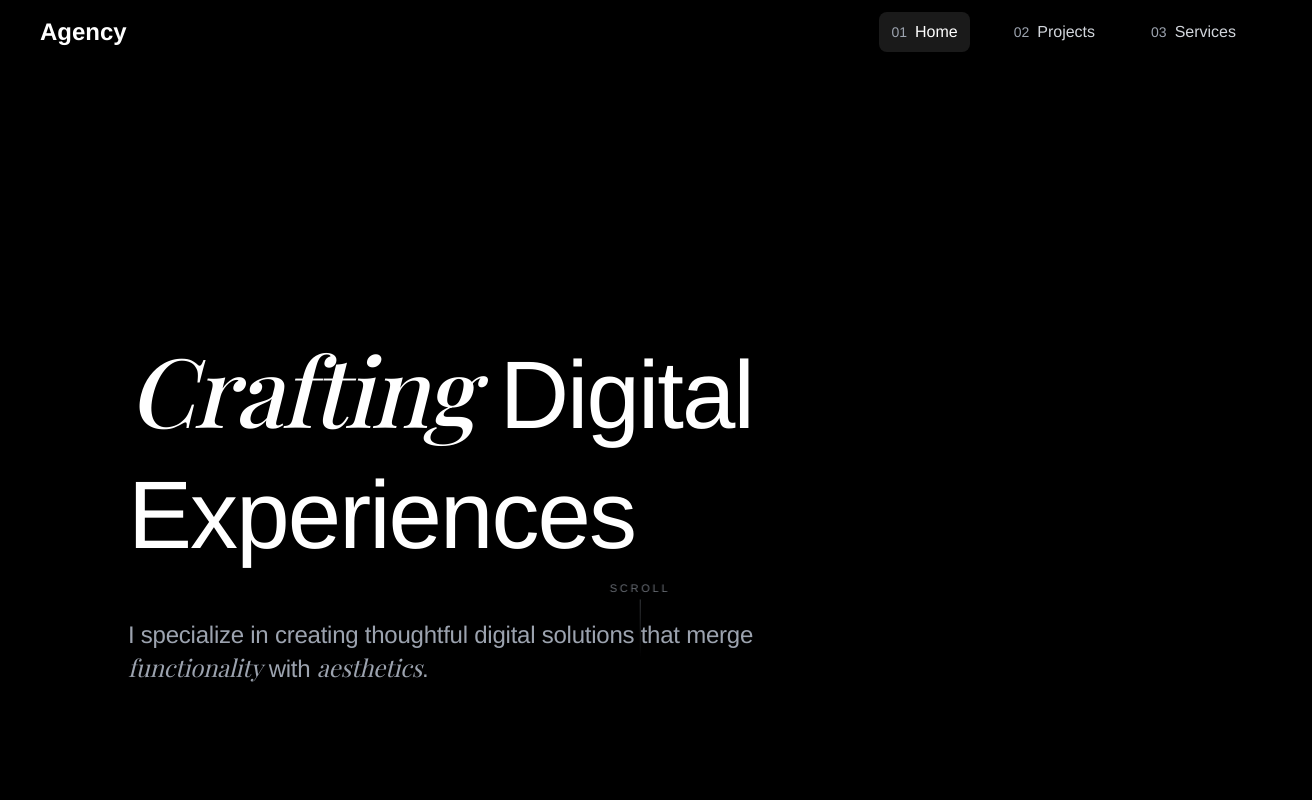
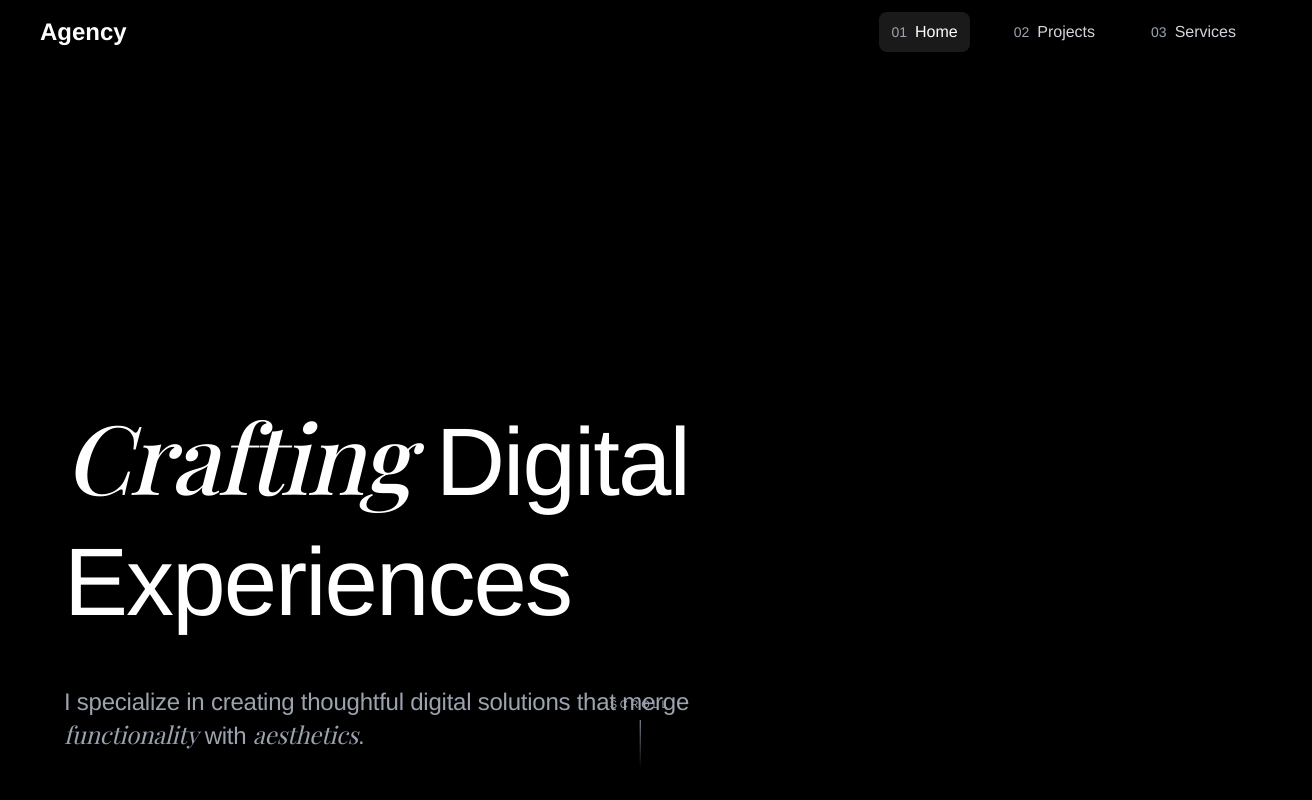
Before and after one commit to raunnnak/portfolio, a React (Vite) app: page / in a window 1280 px wide. Shown: the top 800 px of the page, 1312 px wide, since content can reach past the window. Built offline with nearby package versions, Linux system fonts and the light colour scheme; a web font is replaced by a local one.

Commit message:
[Cursor] version without side margins on backgrounds

```diff
--- a/src/components/AboutIntro.jsx
+++ b/src/components/AboutIntro.jsx
@@ -162,26 +162,29 @@ const AboutIntro = () => {
   return (
     <motion.div
       ref={sectionRef}
-      className="relative bg-black w-screen"
+      className="relative bg-black w-screen -mt-20"
       style={{
         height: '700vh',
         margin: 0,
         padding: 0,
-        transform: 'translateX(-8.5%)'
+        transform: 'translateX(-50%)',
+        marginLeft: '50%'
       }}
     >
       <motion.div
         ref={containerRef}
-        className="sticky top-0 h-screen w-screen overflow-hidden bg-[#0a0a0f]"
+        className="sticky top-0 h-screen w-full overflow-hidden bg-[#0a0a0f]"
         style={{
           opacity,
+          width: '100vw',
           margin: 0,
           padding: 0
         }}
       >
         <motion.div
-          className="absolute inset-0 w-screen"
+          className="absolute inset-0 w-full"
           style={{
+            width: '100vw',
             margin: 0,
             padding: 0
           }}
@@ -194,7 +197,8 @@ const AboutIntro = () => {
         </motion.div>
 
         <div className="relative z-10 flex items-center justify-center h-full w-screen">
-          <div className="max-w-4xl text-center px-4">
+          <div className="max-w-7xl mx-auto px-4 sm:px-6 lg:px-8">
+            <div className="max-w-4xl mx-auto text-center">
               <h2 className="text-5xl md:text-7xl font-medium text-white mb-8 tracking-tight leading-tight">
                 I pair <span className="font-serif italic font-normal">strong visual design</span> skills with a focus on <span className="font-serif italic font-normal">user-centered</span> design.
               </h2>
@@ -204,6 +208,7 @@ const AboutIntro = () => {
               </p>
             </div>
           </div>
+        </div>
       </motion.div>
     </motion.div>
   );
--- a/src/components/common/ScrollSection.jsx
+++ b/src/components/common/ScrollSection.jsx
@@ -1,32 +1,12 @@
-import { motion, useScroll, useTransform } from 'framer-motion';
-
-const ScrollSection = ({ children, isBlack = false, isFirst = false }) => {
-  const { scrollYProgress } = useScroll({
-    offset: ["start end", "end start"]
-  });
-
-  const opacity = useTransform(
-    scrollYProgress,
-    [0, 0.499, 0.5, 1],
-    [1, 1, 0, 0]
-  );
-
+const ScrollSection = ({ children, isBlack = false }) => {
   return (
-    <motion.section className={`relative ${isFirst ? 'pt-0' : 'pt-20'} pb-20`}>
-      <motion.div
-        className="absolute inset-0"
-        style={{
-          backgroundColor: isBlack ? '#171717' : '#ffffff',
-          opacity,
-        }}
-      />
-
-      <div className={`relative z-10 min-h-[80vh] flex flex-col justify-center ${
-        isBlack ? 'text-white' : 'text-black'
-      }`}>
-        {children}
+    <section className={`w-screen ${isBlack ? 'bg-black text-white' : 'bg-white text-black'}`}>
+      <div className="w-full">
+        <div className="max-w-7xl mx-auto px-4 sm:px-6 lg:px-8 w-full">
+          {children}
+        </div>
       </div>
-    </motion.section>
+    </section>
   );
 };
 
--- a/src/components/home/FeaturedProjects.jsx
+++ b/src/components/home/FeaturedProjects.jsx
@@ -4,7 +4,7 @@ import { featuredProjects } from '../../data/projects';
 
 const FeaturedProjects = () => {
   return (
-    <section className="w-full py-40 relative bg-white text-black">
+    <section className="w-full py-40 relative">
       <div className="container mx-auto px-6 lg:px-12">
         <div className="flex flex-col md:flex-row items-start">
           {/* Left side - Projects list */}
--- a/src/components/home/Hero.jsx
+++ b/src/components/home/Hero.jsx
@@ -1,111 +1,43 @@
-import { motion, useScroll, useTransform } from 'framer-motion';
-import { useRef } from 'react';
+import { motion } from 'framer-motion';
 
 const Hero = () => {
-  const ref = useRef(null);
-  const { scrollYProgress } = useScroll({
-    target: ref,
-    offset: ["start start", "end start"]
-  });
-
-  const y = useTransform(scrollYProgress, [0, 1], ["0%", "25%"]);
-  const opacity = useTransform(scrollYProgress, [0, 0.5], [1, 0]);
-
-  const textVariants = {
-    initial: { opacity: 0, y: 20 },
-    animate: {
-      opacity: 1,
-      y: 0,
-      transition: {
-        duration: 0.8,
-        ease: [0.24, 0.25, 0.25, 1],
-      }
-    },
-  };
-
-  const containerVariants = {
-    animate: {
-      transition: {
-        staggerChildren: 0.2,
-        delayChildren: 0.5,
-      },
-    },
-  };
-
-  const scrollIndicatorVariants = {
-    initial: { opacity: 0 },
-    animate: {
-      opacity: [0.3, 0.8, 0.3],
-      transition: {
-        duration: 2.5,
-        repeat: Infinity,
-        ease: "easeInOut"
-      }
-    }
-  };
-
   return (
-    <motion.section
-      ref={ref}
-      className="min-h-screen flex items-center justify-center relative overflow-hidden bg-black text-white"
-      initial="initial"
-      animate="animate"
-      style={{ opacity }}
-    >
-      <motion.div
-        className="container mx-auto px-4 relative z-10"
-        variants={containerVariants}
-        style={{ y }}
-      >
-        <div className="max-w-5xl mx-auto">
+    <section className="h-screen w-screen bg-black text-white relative">
+      <div className="absolute bottom-32 left-0 w-full">
+        <div className="max-w-7xl mx-auto px-4 sm:px-6 lg:px-8">
+          <div className="max-w-5xl">
             <div className="grid grid-cols-1 gap-4 md:gap-6">
-            <motion.div variants={textVariants}>
+              <div>
                 <h1 className="text-5xl md:text-7xl lg:text-8xl font-[500] tracking-[-0.02em] leading-[1.1]">
                   <span className="font-serif italic font-medium">Crafting</span>{" "}
                   Digital
                 </h1>
-            </motion.div>
+              </div>
 
-            <motion.div variants={textVariants}>
+              <div>
                 <h1 className="text-5xl md:text-7xl lg:text-8xl font-[500] tracking-[-0.02em] leading-[1.1]">
                   Experiences
                 </h1>
-            </motion.div>
+              </div>
 
-            <motion.p
-              className="text-xl md:text-2xl text-gray-400 mt-8 max-w-2xl font-[350] tracking-[-0.01em]"
-              variants={textVariants}
-            >
+              <p className="text-xl md:text-2xl text-gray-400 mt-8 max-w-2xl font-[350] tracking-[-0.01em]">
                 I specialize in creating thoughtful digital solutions that merge{" "}
                 <span className="font-serif italic">functionality</span> with{" "}
                 <span className="font-serif italic">aesthetics</span>.
-            </motion.p>
+              </p>
             </div>
           </div>
 
           {/* Scroll indicator */}
-        <motion.div
-          className="fixed bottom-8 left-1/2 transform -translate-x-1/2 flex flex-col items-center"
-          variants={scrollIndicatorVariants}
-        >
+          <div className="fixed bottom-8 left-1/2 transform -translate-x-1/2 flex flex-col items-center">
             <div className="text-[11px] tracking-[0.25em] text-gray-400 uppercase font-[350] mb-2">
-            { "Scroll" }
+              Scroll
             </div>
-          <motion.div
-            className="h-12 w-[1px] bg-gradient-to-b from-gray-400 to-transparent"
-            animate={{
-              scaleY: [1, 1.5, 1],
-              opacity: [0.3, 0.8, 0.3],
-            }}
-            transition={{
-              duration: 2.5,
-              repeat: Infinity,
-              ease: "easeInOut"
-            }}
-          />
-        </motion.div>
-      </motion.div>
-    </motion.section>
+            <div className="h-12 w-[1px] bg-gradient-to-b from-gray-400 to-transparent" />
+          </div>
+        </div>
+      </div>
+    </section>
   );
 };
 
--- a/src/components/layout/Footer.jsx
+++ b/src/components/layout/Footer.jsx
@@ -37,13 +37,13 @@ const Footer = () => {
 
   return (
     <motion.footer
-      className="bg-primary/95 backdrop-blur-sm w-full"
+      className="bg-primary/95 backdrop-blur-sm w-screen"
       initial="hidden"
       whileInView="visible"
       viewport={{ once: true }}
       variants={containerVariants}
     >
-      <div className="container mx-auto px-4 sm:px-6 lg:px-8">
+      <div className="max-w-7xl mx-auto px-4 sm:px-6 lg:px-8">
         {/* Main Footer Content */}
         <div className="py-12">
           <div className="grid grid-cols-1 md:grid-cols-3 gap-12 md:gap-16 justify-items-center md:justify-items-start">
--- a/src/components/layout/Layout.jsx
+++ b/src/components/layout/Layout.jsx
@@ -17,12 +17,13 @@ const Layout = ({ children }) => {
         exit={{ opacity: 0, y: 20 }}
         transition={{ duration: 0.5 }}
       >
-        <div className="max-w-7xl mx-auto px-4 sm:px-6 lg:px-8 py-8">
+        {/* Removed max-width constraint but kept padding for content alignment */}
+        <div className="w-full">
           {children}
         </div>
       </motion.main>
 
-      {/* Footer - No mt-auto needed here as the main content uses flex-1 */}
+      {/* Footer */}
       <Footer />
     </div>
   );
--- a/src/components/layout/Navigation.jsx
+++ b/src/components/layout/Navigation.jsx
@@ -31,7 +31,7 @@ const Navigation = () => {
   ];
 
   return (
-    <nav className="fixed top-0 left-0 right-0 z-50 bg-primary/95 backdrop-blur-sm">
+    <nav className="fixed top-0 left-0 right-0 z-50 bg-primary/95 backdrop-blur-sm w-screen">
       <div className="max-w-7xl mx-auto px-4 sm:px-6 lg:px-8">
         <div className="flex justify-between items-center h-16">
           {/* Logo */}
```
Also changed, not shown: 1 other file (tests, documents, lock files or other folders). Lines whose indentation alone changed are shown as unchanged.
